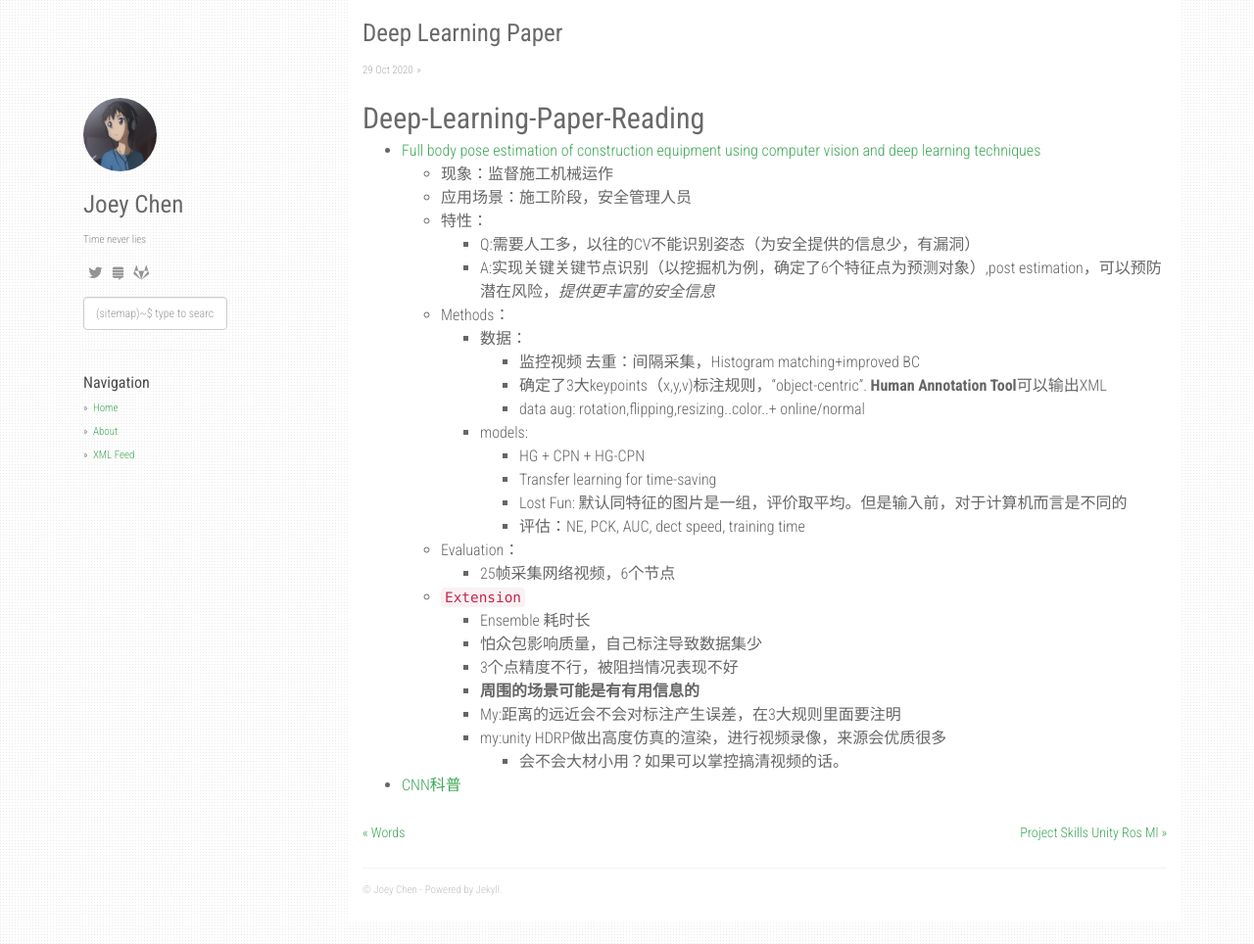
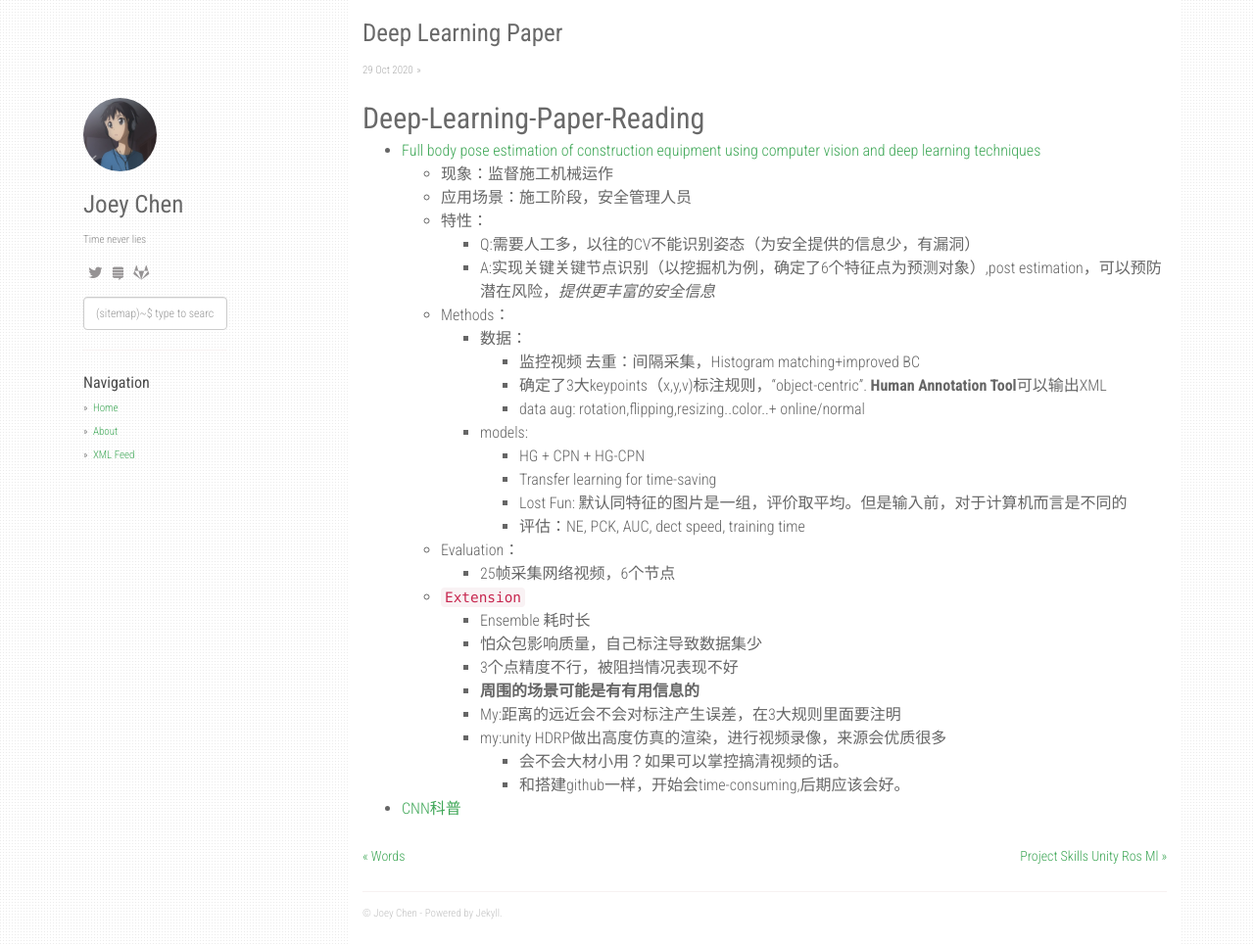
Before and after one commit to czy95/czy95.github.io, a Jekyll site: the page built from _posts/2020-10-29-Deep-Learning-Paper.md, in a window 1280 px wide and 964 px high. Shown: the whole window at 98% size. Built offline with Jekyll 4.4.1, drawn with Linux system fonts in a browser that asks for light colours; nearby versions of some CDN libraries; our own code applies the rules of GitHub Pages for plain Markdown files.

Commit message:
Update 2020-10-29-Deep-Learning-Paper.md

```diff
--- a/_posts/2020-10-29-Deep-Learning-Paper.md
+++ b/_posts/2020-10-29-Deep-Learning-Paper.md
@@ -25,4 +25,5 @@
     - My:距离的远近会不会对标注产生误差，在3大规则里面要注明
     - my:unity HDRP做出高度仿真的渲染，进行视频录像，来源会优质很多
       - 会不会大材小用？如果可以掌控搞清视频的话。
+      - 和搭建github一样，开始会time-consuming,后期应该会好。
 - [CNN科普](https://medium.com/@pkqiang49/%E4%B8%80%E6%96%87%E7%9C%8B%E6%87%82%E5%8D%B7%E7%A7%AF%E7%A5%9E%E7%BB%8F%E7%BD%91%E7%BB%9C-cnn-%E5%9F%BA%E6%9C%AC%E5%8E%9F%E7%90%86-%E7%8B%AC%E7%89%B9%E4%BB%B7%E5%80%BC-%E5%AE%9E%E9%99%85%E5%BA%94%E7%94%A8-6047fb2add35)
```
